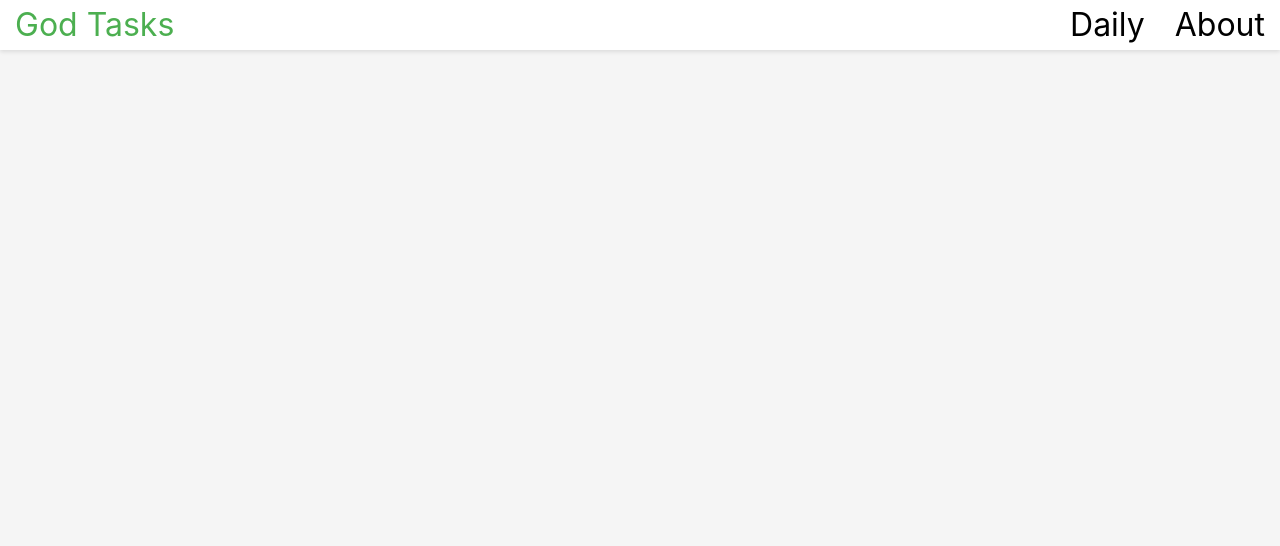
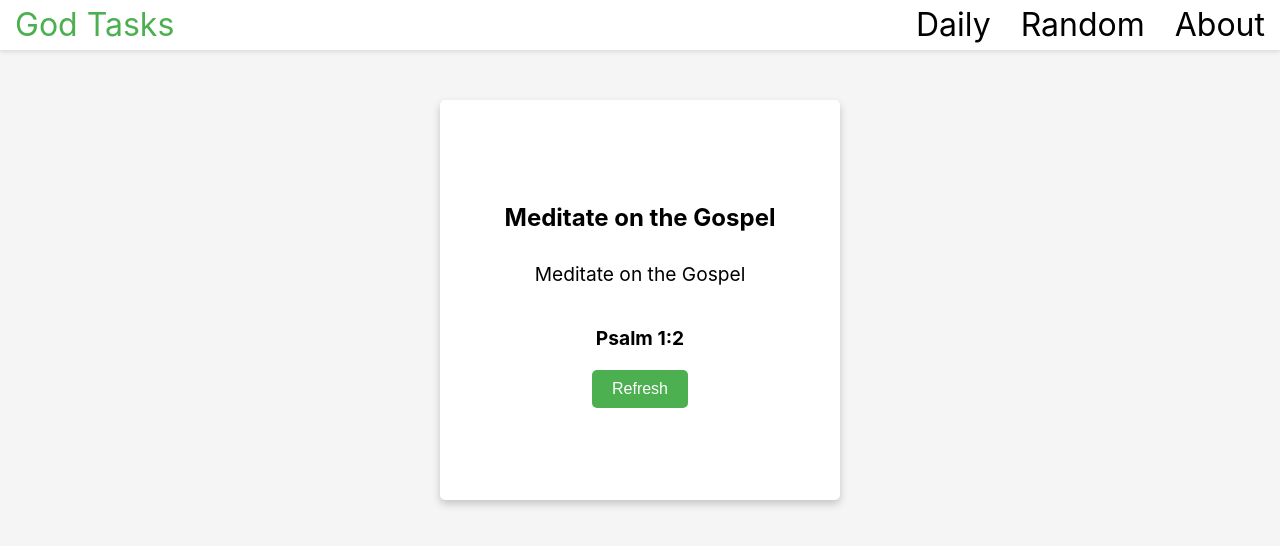
Before and after one commit to ryannarnoldd/FaithTasks, a React (Create React App) app: page /random in a window 1280 px wide. Shown: the top 546 px of the page. Built offline with nearby package versions, Linux system fonts and the light colour scheme.

Commit message:
Daily and Random now works nicely

```diff
--- a/src/App.js
+++ b/src/App.js
@@ -7,6 +7,7 @@ import {
 
 import Navbar from './components/Navbar';
 import Daily from './pages/Daily';
+import Random from './pages/Random';
 import Home from './pages/Home';
 import About from './pages/About';
 
@@ -18,9 +19,10 @@ function App() {
       <Navbar />
       <div className="container">
         <Routes>
-          <Route path="/FaithTasks" element={<Home />} />
-          <Route path="/FaithTasks/daily" element={<Daily />} />
-          <Route path="/FaithTasks/about" element={<About />} />
+          <Route path="/" element={<Home />} />
+          <Route path="daily" element={<Daily />} />
+          <Route path="random" element={<Random />} />
+          <Route path="about" element={<About />} />
           {/* <Route path="/:year" element={<h1 style={{ color: 'red' }}>Year</h1>} />
           <Route path="/:year/:month" element={<h1 style={{ color: 'red' }}>Month</h1>} />
           <Route path="/:year/:month/:day" element={<h1 style={{ color: 'red' }}>Month</h1>} /> */}
--- /dev/null
+++ b/src/Utils.js
@@ -0,0 +1,8 @@
+import tasks from './data/tasks.json';
+import history from './data/history.json';
+
+export const getCurrentDate = () => new Date().toLocaleString("en-CA", {timeZone: "America/New_York"}).split(',')[0];
+
+export const fetchRandomTask = () => tasks[Math.floor(Math.random() * Object.keys(tasks).length)];
+
+export const fetchDailyTask = () => tasks[history[getCurrentDate()].taskID] || { title: 'There are no tasks to do today.', description: '', verse: '' };
--- a/src/components/Navbar.js
+++ b/src/components/Navbar.js
@@ -7,10 +7,11 @@ const Navbar = () => {
 
   return (
     <nav>
-      <a href="/FaithTasks/">God Tasks</a>
+      <a href="/">God Tasks</a>
       <div>
-        <a href="/FaithTasks/daily">Daily</a>
-        <a href="/FaithTasks/about">About</a>
+        <a href="/daily">Daily</a>
+        <a href="/random">Random</a>
+        <a href="/about">About</a>
       </div>
     </nav>
   );
--- /dev/null
+++ b/src/components/Task.js
@@ -0,0 +1,24 @@
+import React from 'react';
+// import the style sheet
+import '../style.css';
+
+const Task = ({ task: { title, description, verse }, refresh }) => {
+    console.log(refresh)
+
+  return (
+    <div className="task">
+        {title && description && verse ? (
+        <>
+            <h2>{title}</h2>
+            <p>{description}</p>
+            <p><strong>{verse}</strong></p>
+            {/* If refresh, write "hi", not else statement */}
+            {refresh ? ( <button onClick={() => window.location.reload(false)}>Refresh</button>) : ( <p>The next task will be released at <strong>Midnight</strong></p> )}
+
+        </>
+        ) : ( <h2>There are no tasks to do today.</h2> )}
+    </div>
+  );
+};
+
+export default Task;
--- /dev/null
+++ b/src/data/history.json
@@ -0,0 +1,11 @@
+{
+    "2023-01-09": {
+        "taskID": "8"
+    },
+    "2023-01-10": {
+        "taskID": "2"
+    },
+    "2023-01-11": {
+        "taskID": "21"
+    }
+}
--- a/src/data/tasks.json
+++ b/src/data/tasks.json
@@ -1,177 +1,147 @@
 {
-    "Scripture" : {
-        "color": "#8B4513",
-        "tasks" : [
-            {
+    "1" : {
         "title": "Read the Bible",
         "description": "Read the Bible for at least 30 minutes",
         "verse": "Psalm 119:105"
     },
-            {
+    "2" : {
         "title": "Study a Passage",
         "description": "Spend time studying a passage of the Bible in depth",
-                "verse": "Jeremiah 29:11-13"
+        "verse": "Jeremiah 29:1"
     },
-            {
+    "3" : {
         "title": "Memorize a Verse",
         "description": "Memorize a verse of Scripture",
         "verse": "Psalm 119:11"
     },
-            {
+    "4" : {
         "title": "Read a Book of the Bible",
         "description": "Read a book of the Bible in one sitting",
         "verse": "Psalm 119:105"
     },
-            {
+    "5" : {
         "title": "Read a Chapter of the Bible",
         "description": "Read a chapter of the Bible in one sitting",
         "verse": "Psalm 119:105"
     },
-            {
+    "6" : {
         "title": "Read a Psalm",
         "description": "Read a Psalm in one sitting",
         "verse": "Psalm 119:105"
     },
-            {
+    "7" : {
         "title": "Read a Proverb",
         "description": "Read a Proverb in one sitting",
         "verse": "Psalm 119:105"
     },
-            {
+    "8" : {
         "title": "Read a Gospel",
         "description": "Read a Gospel in one sitting",
         "verse": "Psalm 119:105"
     },
-            {
+    "9" : {
         "title": "Read a New Testament Letter",
         "description": "Read a New Testament Letter in one sitting",
         "verse": "Psalm 119:105"
-            }
-        ]
     },
-    "Prayer" : {
-        "color": "#FFD700",
-        "tasks" : [
-            {
+    "10" : {
         "title": "Morning Devotions",
         "description": "Spend time in prayer and Bible reading as part of your morning routine",
         "verse": "Psalm 5:3"
     },
-            {
+    "11" : {
         "title": "Intercessory Prayer",
         "description": "Pray for others and their needs",
-                "verse": "1 Timothy 2:1-2"
+        "verse": "1 Timothy 2:1"
     },
-            {
+    "12" : {
         "title": "Prayer Walk",
         "description": "Go for a walk and pray as you go",
         "verse": "Psalm 23:4"
-            }
-        ]
     },
-    "Fasting" : {
-        "color": "#FFA500",
-        "tasks" : [
-            {
+    "13" : {
         "title": "Fasting",
         "description": "Fast for a period of time",
         "verse": "Matthew 6:16-18"
     },
-            {
+    "14" : {
         "title": "Fasting and Prayer",
         "description": "Fast and pray for a period of time",
         "verse": "Matthew 6:16-18"
     },
-            {
+    "15" : {
         "title": "Fasting and Scripture",
         "description": "Fast and spend time in Scripture for a period of time",
         "verse": "Matthew 6:16-18"
-            }
-        ]
     },
-    "Serving" : {
-        "color": "#FF4500",
-        "tasks" : [
-            {
+    "16" : {
         "title": "Serve Others",
         "description": "Serve others in some way",
         "verse": "Matthew 25:40"
     },
-            {
+    "17" : {
         "title": "Volunteer",
         "description": "Volunteer at a local charity or church",
         "verse": "1 Peter 4:10"
     },
-            {
+    "18" : {
         "title": "Give to Charity",
         "description": "Give to a charity",
         "verse": "2 Corinthians 9:7"
     },
-            {
+    "19 ": {
         "title": "Give to Church",
         "description": "Give to your local church",
         "verse": "1 Corinthians 16:2"
     },
-            {
+    "20" : {
         "title": "Give to Missions",
         "description": "Give to a missions organization",
         "verse": "2 Corinthians 9:7"
     },
-            {
+    "21" : {
         "title": "Give to a Family in Need",
         "description": "Give to a family in need",
-                "verse": "1 Timothy 6:18"
-            }
-        ]
+        "verse": "1 Timothy 6:1"
     },
-    "Meditation" : {
-        "color": "#FF0000",
-        "tasks" : [
-            {
+    "22" : {
         "title": "Meditate",
         "description": "Meditate on the Word of God",
         "verse": "Psalm 1:2"
     },
-            {
+    "23" : {
         "title": "Meditate on Scripture",
         "description": "Meditate on a passage of Scripture",
         "verse": "Psalm 1:2"
     },
-            {
+    "24" : {
         "title": "Meditate on God",
         "description": "Meditate on God",
         "verse": "Psalm 1:2"
     },
-            {
+    "25" : {
         "title": "Meditate on the Gospel",
         "description": "Meditate on the Gospel",
         "verse": "Psalm 1:2"
-            }
-        ]
     },
-    "Fellowship" : {
-        "color": "#FF69B4",
-        "tasks": [
-            {
+    "26" : {
         "title": "Fellowship with Friends",
         "description": "Fellowship with friends",
-                "verse": "Hebrews 10:24-25"
+        "verse": "Hebrews 10:24"
     },
-            {
+    "27" : {
         "title": "Fellowship with Family",
         "description": "Fellowship with family",
-                "verse": "Hebrews 10:24-25"
+        "verse": "Hebrews 10:24"
     },
-            {
+    "28" : {
         "title": "Fellowship with Church",
         "description": "Fellowship with your local church",
-                "verse": "Hebrews 10:24-25"
+        "verse": "Hebrews 10:24"
     },
-            {
+    "29" : {
         "title": "Fellowship with God",
         "description": "Fellowship with God",
-                "verse": "Hebrews 10:24-25"
-            }
-        ]
+        "verse": "Hebrews 10:24"
     }
 }
--- a/src/pages/Daily.js
+++ b/src/pages/Daily.js
@@ -1,33 +1,12 @@
 import React from 'react';
+import Task from '../components/Task';
 // import the style sheet
 import '../style.css';
-import tasks from '../data/tasks.json';
+import { fetchDailyTask } from '../Utils.js';
 
 const Daily = () => {
-  const category = tasks[Object.keys(tasks)[Math.floor(Math.random() * Object.keys(tasks).length)]]
-
-  const color = category.color
-  const task = category.tasks[Math.floor(Math.random() * category.tasks.length)]
-  const options = { weekday: 'long', year: 'numeric', month: 'long', day: 'numeric' }
-  // Create a random date Object from 2020-01-01 to today
-  const dateObj = new Date(new Date().setDate(new Date().getDate() - Math.floor(Math.random() * 365)));
-  const dateArr = dateObj.toLocaleDateString('en-us', options).split(', ')
-  const date = `${dateArr[1]}, ${dateArr[2]}`
-
   return (
-    <div className="daily">
-      {task ? (
-        <>
-          <h1>{date}</h1>
-          <h2 style={{ color: color }}>{task.title}</h2>
-          <p>{task.description}</p>
-          <p><strong>{task.verse}</strong></p>
-          <button onClick={() => window.location.reload()}>Refresh</button>
-        </>
-      ) : (
-        <p>Loading...</p>
-      )}
-    </div>
+    <Task task={ fetchDailyTask() } refresh={false} />
   );
 };
 
--- /dev/null
+++ b/src/pages/Random.js
@@ -0,0 +1,13 @@
+import React from 'react';
+import Task from '../components/Task';
+// import the style sheet
+import '../style.css';
+import { fetchRandomTask } from '../Utils.js';
+
+const Random = () => {
+  return (
+    <Task task={ fetchRandomTask() } refresh={true} />
+  );
+};
+
+export default Random;
--- a/src/style.css
+++ b/src/style.css
@@ -21,7 +21,7 @@ code {
   margin-top: 50px;
 }
 
-.daily {
+.task {
   display: flex;
   flex-direction: column;
   align-items: center;
@@ -35,25 +35,25 @@ code {
   margin-top: 50px;
 }
 
-.daily h1 {
+.task h1 {
   font-size: 2em;
   font-weight: bold;
   margin: 0;
 }
 
-.daily h2 {
+.task h2 {
   font-size: 1.5em;
   font-weight: bold;
   margin: 10px 0;
 }
 
-.daily p {
+.task p {
   font-size: 1.2em;
   margin: 20px 0;
   padding: 0 20px;
 }
 
-.daily button {
+.task button {
   background-color: #4caf50;
   color: #ffffff;
   font-size: 1em;
@@ -64,7 +64,7 @@ code {
   transition: background-color 0.2s;
 }
 
-.daily button:hover {
+.task button:hover {
   background-color: #43a047;
 }
 
```
Also changed, not shown: package.json (+3 -5 lines), 1 other file (tests, documents, lock files or other folders). Lines whose indentation alone changed are shown as unchanged.
